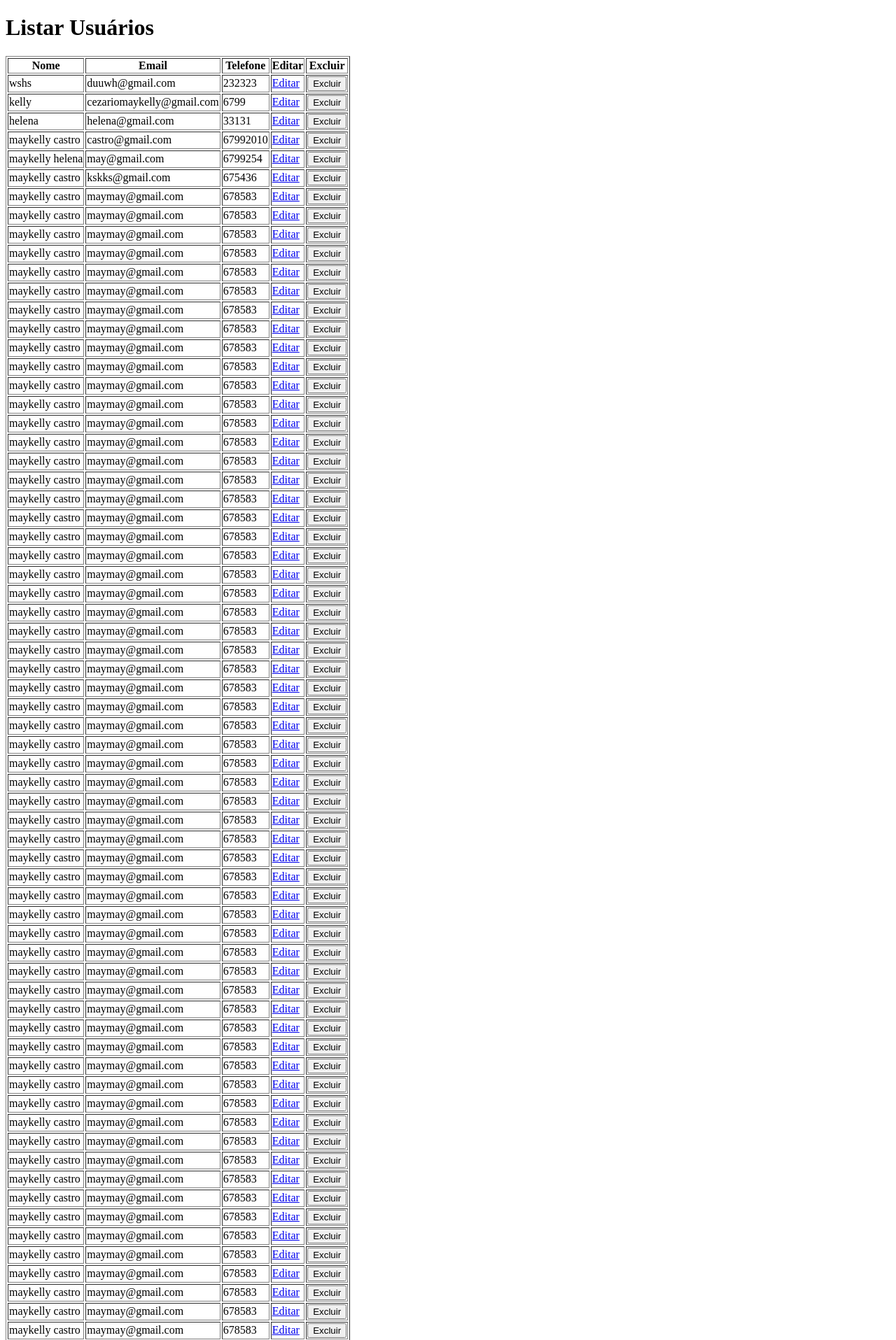
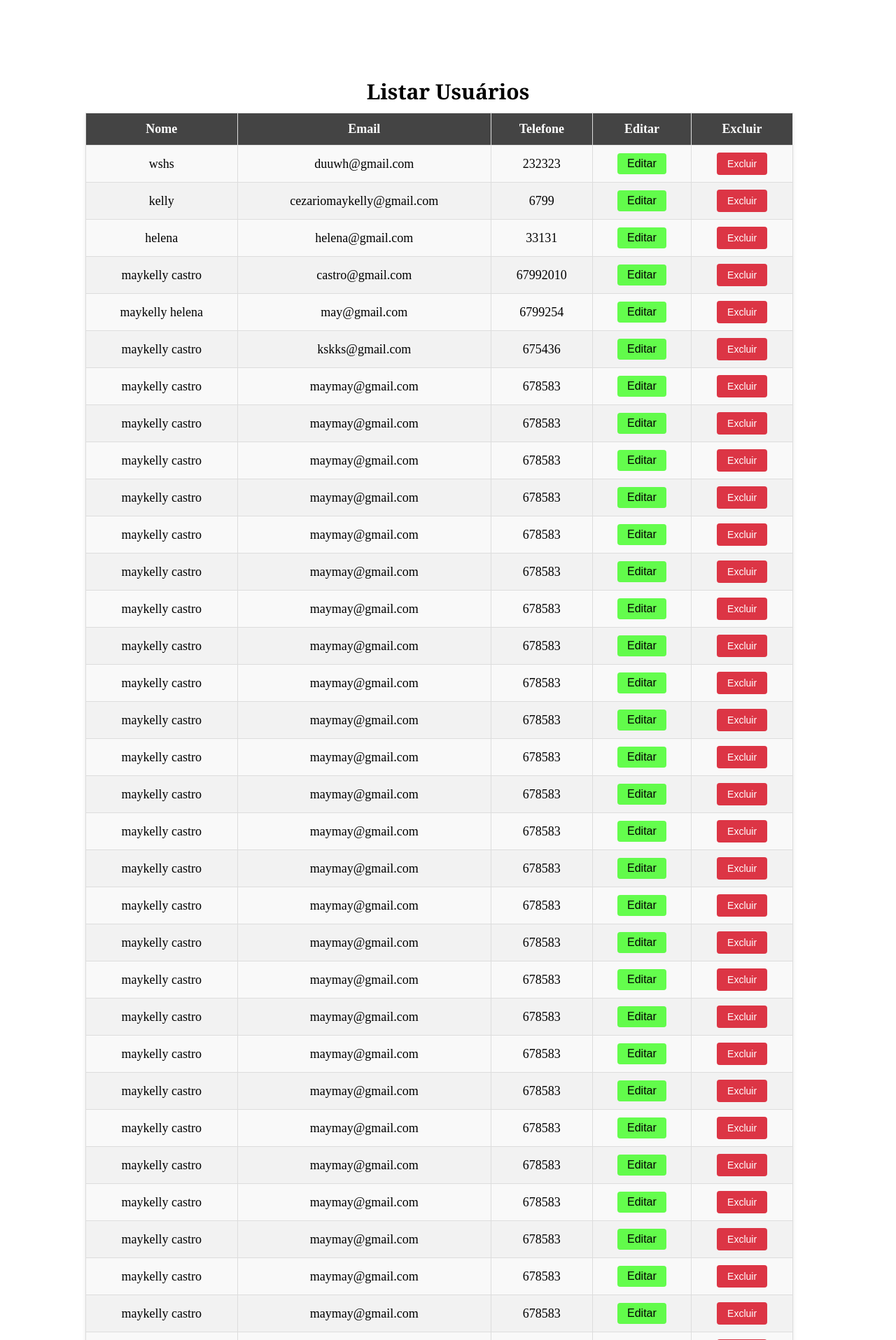
Before and after one commit to maykelly7/TelaLoginTurma33, a PHP site: page /areaRestrita.php in a window 1280 px wide. Shown: the top 1915 px of the page at 70% size. Run offline with PHP 8.4, Linux system fonts and the light colour scheme; data comes from the database, SQL or seed files in the repository.

Commit message:
salvando

```diff
--- /dev/null
+++ b/areaRestrita.css
@@ -0,0 +1,89 @@
+.title {
+    display: flex;
+    align-items: center;
+    justify-content: center;
+    position: relative;
+    left: 0%;
+    top: 90px;
+    font-size: 30px;
+    font-family: Cambria, Cochin, Georgia, Times, 'Times New Roman', serif;
+}
+
+table {
+    width: 80%;
+    border-collapse: collapse;
+    margin: 20px 0;
+    font-size: 16px;
+    text-align: left;
+    background-color: #f9f9f9;
+    box-shadow: 0 2px 5px rgba(0, 0, 0, 0.1);
+    position: relative;
+    top: 10vh;
+    left: 9%;
+    font-size: 18px;
+}
+
+thead th {
+    background-color: rgb(68, 68, 68);
+    color: white;
+    padding: 12px;
+    text-align: center;
+    border: 1px solid #dddddd;
+}
+
+tbody tr {
+    border: 1px solid #dddddd;
+}
+
+tbody td {
+    padding: 10px;
+    border: 1px solid #dddddd;
+    text-align: center;
+}
+
+tbody tr:nth-child(even) {
+    background-color: #f2f2f2;
+}
+
+tbody tr:hover {
+    background-color: #e9f5ff;
+}
+
+tbody td button {
+    padding: 5px 10px;
+    color: white;
+    border: none;
+    border-radius: 4px;
+    cursor: pointer;
+}
+
+.editar button{
+    background-color: rgba(34, 255, 0, 0.691);
+    width: 70px;
+    height: 30px;
+}
+
+.editar a{
+    text-decoration: none;
+    font-size: 16px;
+    color: black;
+}
+
+
+
+form.excluir {
+    display: inline-block;
+    margin: 0;
+    padding: 0;
+}
+
+
+form.excluir input[type="submit"] {
+    padding: 8px 15px;
+    color: white;
+    background-color: #dc3545;
+    border: none;
+    border-radius: 4px;
+    font-size: 14px;
+    cursor: pointer;
+}
--- a/areaRestrita.php
+++ b/areaRestrita.php
@@ -11,13 +11,16 @@
 
 <!DOCTYPE html>
 <html lang="pt-br">
+
 <head>
     <meta charset="UTF-8">
     <meta name="viewport" content="width=device-width, initial-scale=1.0">
     <title>Listar Dados</title>
+    <link rel="stylesheet" href="areaRestrita.css">
 </head>
+
 <body>
-    <h1>Listar Usuários</h1>
+    <h1 class="title">Listar Usuários</h1>
     <table border=1>
         <thead>
             <tr>
@@ -30,34 +33,37 @@
         </thead>
         <tbody>
             <?php
-                if(!empty($dados))
-                {
+            if (!empty($dados)) {
                 foreach ($dados as $pessoa):
             ?>
                     <tr>
-                        <td><?php echo $pessoa['nome'];?></td>
-                        <td><?php echo $pessoa['email'];?></td>
-                        <td><?php echo $pessoa['telefone'];?></td>
-                        <td>
+                        <td><?php echo $pessoa['nome']; ?></td>
+                        <td><?php echo $pessoa['email']; ?></td>
+                        <td><?php echo $pessoa['telefone']; ?></td>
+                        <td class="editar">
+                            <button>
                                 <a href="editar.php?id=<?php echo $pessoa['id_usuario']; ?>">Editar</a>
+
+                            </button>
                         </td>
 
                         <td>
-                            <form action="excluir.php" method="post">
-                            <input type="hidden" name="id_usuario" value="<?php echo $pessoa['id_usuario'];?>">
+
+                            <form action="excluir.php" method="post" class ="excluir">
+                                <input type="hidden" name="id_usuario" value="<?php echo $pessoa['id_usuario']; ?>">
                                 <input type="submit" value="Excluir">
                             </form>
+
                         </td>
 
                     </tr>
             <?php endforeach;
-                }
-                else
-                {
+            } else {
                 echo "Nenhum Usuário Cadastrado.";
             }
             ?>
         </tbody>
     </table>
 </body>
+
 </html>
```
Also changed, not shown: editar.css (added, +61 -0 lines), editar.php (+11 -5 lines), login.css (added, +109 -0 lines), login.php (+12 -11 lines). Lines whose indentation alone changed are shown as unchanged.
